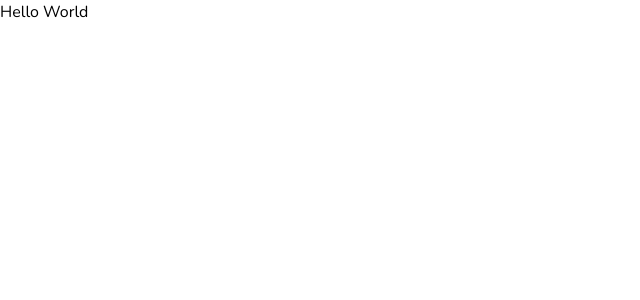
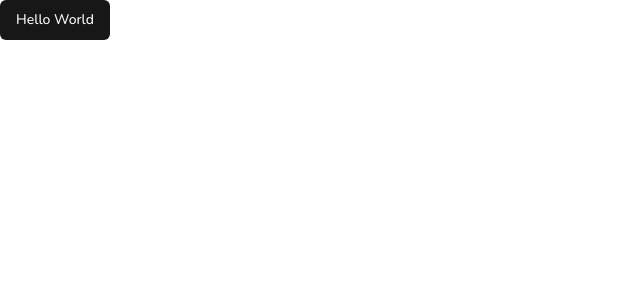
Before and after one commit to kleyton-ferreira/dashboard-finance-investments, a React (Vite) app: page / in a window 1280 px wide. Shown: the top 300 px of the page, without its empty margins (0-640 px from the left). Built offline with nearby package versions, Linux system fonts and the light colour scheme.

Commit message:
chore: add shadcn setup

```diff
--- a/src/App.jsx
+++ b/src/App.jsx
@@ -1,9 +1,10 @@
 import React from 'react'
+import { Button } from '@/components/ui/button'
 
 const App = () => {
   return (
     <div>
-      <h1>Hello World</h1>
+      <Button>Hello World</Button>
     </div>
   )
 }
--- /dev/null
+++ b/src/components/ui/button.jsx
@@ -0,0 +1,50 @@
+import * as React from 'react'
+import { Slot } from '@radix-ui/react-slot'
+import { cva } from 'class-variance-authority'
+
+import { cn } from '@/lib/utils'
+
+const buttonVariants = cva(
+  'inline-flex items-center justify-center gap-2 whitespace-nowrap rounded-md text-sm font-medium ring-offset-background transition-colors focus-visible:outline-none focus-visible:ring-2 focus-visible:ring-ring focus-visible:ring-offset-2 disabled:pointer-events-none disabled:opacity-50 [&_svg]:pointer-events-none [&_svg]:size-4 [&_svg]:shrink-0',
+  {
+    variants: {
+      variant: {
+        default: 'bg-primary text-primary-foreground hover:bg-primary/90',
+        destructive:
+          'bg-destructive text-destructive-foreground hover:bg-destructive/90',
+        outline:
+          'border border-input bg-background hover:bg-accent hover:text-accent-foreground',
+        secondary:
+          'bg-secondary text-secondary-foreground hover:bg-secondary/80',
+        ghost: 'hover:bg-accent hover:text-accent-foreground',
+        link: 'text-primary underline-offset-4 hover:underline',
+      },
+      size: {
+        default: 'h-10 px-4 py-2',
+        sm: 'h-9 rounded-md px-3',
+        lg: 'h-11 rounded-md px-8',
+        icon: 'h-10 w-10',
+      },
+    },
+    defaultVariants: {
+      variant: 'default',
+      size: 'default',
+    },
+  }
+)
+
+const Button = React.forwardRef(
+  ({ className, variant, size, asChild = false, ...props }, ref) => {
+    const Comp = asChild ? Slot : 'button'
+    return (
+      <Comp
+        className={cn(buttonVariants({ variant, size, className }))}
+        ref={ref}
+        {...props}
+      />
+    )
+  }
+)
+Button.displayName = 'Button'
+
+export { Button, buttonVariants }
--- a/src/index.css
+++ b/src/index.css
@@ -117,3 +117,68 @@
 * {
   font-family: 'Nunito', sans-serif;
 }
+
+@layer base {
+  :root {
+    --background: 0 0% 100%;
+    --foreground: 0 0% 3.9%;
+    --card: 0 0% 100%;
+    --card-foreground: 0 0% 3.9%;
+    --popover: 0 0% 100%;
+    --popover-foreground: 0 0% 3.9%;
+    --primary: 0 0% 9%;
+    --primary-foreground: 0 0% 98%;
+    --secondary: 0 0% 96.1%;
+    --secondary-foreground: 0 0% 9%;
+    --muted: 0 0% 96.1%;
+    --muted-foreground: 0 0% 45.1%;
+    --accent: 0 0% 96.1%;
+    --accent-foreground: 0 0% 9%;
+    --destructive: 0 84.2% 60.2%;
+    --destructive-foreground: 0 0% 98%;
+    --border: 0 0% 89.8%;
+    --input: 0 0% 89.8%;
+    --ring: 0 0% 3.9%;
+    --chart-1: 12 76% 61%;
+    --chart-2: 173 58% 39%;
+    --chart-3: 197 37% 24%;
+    --chart-4: 43 74% 66%;
+    --chart-5: 27 87% 67%;
+    --radius: 0.5rem;
+  }
+  .dark {
+    --background: 0 0% 3.9%;
+    --foreground: 0 0% 98%;
+    --card: 0 0% 3.9%;
+    --card-foreground: 0 0% 98%;
+    --popover: 0 0% 3.9%;
+    --popover-foreground: 0 0% 98%;
+    --primary: 0 0% 98%;
+    --primary-foreground: 0 0% 9%;
+    --secondary: 0 0% 14.9%;
+    --secondary-foreground: 0 0% 98%;
+    --muted: 0 0% 14.9%;
+    --muted-foreground: 0 0% 63.9%;
+    --accent: 0 0% 14.9%;
+    --accent-foreground: 0 0% 98%;
+    --destructive: 0 62.8% 30.6%;
+    --destructive-foreground: 0 0% 98%;
+    --border: 0 0% 14.9%;
+    --input: 0 0% 14.9%;
+    --ring: 0 0% 83.1%;
+    --chart-1: 220 70% 50%;
+    --chart-2: 160 60% 45%;
+    --chart-3: 30 80% 55%;
+    --chart-4: 280 65% 60%;
+    --chart-5: 340 75% 55%;
+  }
+}
+
+@layer base {
+  * {
+    @apply border-border;
+  }
+  body {
+    @apply bg-background text-foreground;
+  }
+}
--- /dev/null
+++ b/src/lib/utils.js
@@ -0,0 +1,6 @@
+import { clsx } from 'clsx'
+import { twMerge } from 'tailwind-merge'
+
+export function cn(...inputs) {
+  return twMerge(clsx(inputs))
+}
--- a/tailwind.config.js
+++ b/tailwind.config.js
@@ -1,8 +1,57 @@
 /** @type {import('tailwindcss').Config} */
 export default {
+  darkMode: ['class'],
   content: ['./index.html', './src/**/*.{js,jsx}'],
   theme: {
-    extend: {},
+    extend: {
+      borderRadius: {
+        lg: 'var(--radius)',
+        md: 'calc(var(--radius) - 2px)',
+        sm: 'calc(var(--radius) - 4px)',
+      },
+      colors: {
+        background: 'hsl(var(--background))',
+        foreground: 'hsl(var(--foreground))',
+        card: {
+          DEFAULT: 'hsl(var(--card))',
+          foreground: 'hsl(var(--card-foreground))',
+        },
+        popover: {
+          DEFAULT: 'hsl(var(--popover))',
+          foreground: 'hsl(var(--popover-foreground))',
+        },
+        primary: {
+          DEFAULT: 'hsl(var(--primary))',
+          foreground: 'hsl(var(--primary-foreground))',
+        },
+        secondary: {
+          DEFAULT: 'hsl(var(--secondary))',
+          foreground: 'hsl(var(--secondary-foreground))',
+        },
+        muted: {
+          DEFAULT: 'hsl(var(--muted))',
+          foreground: 'hsl(var(--muted-foreground))',
+        },
+        accent: {
+          DEFAULT: 'hsl(var(--accent))',
+          foreground: 'hsl(var(--accent-foreground))',
+        },
+        destructive: {
+          DEFAULT: 'hsl(var(--destructive))',
+          foreground: 'hsl(var(--destructive-foreground))',
+        },
+        border: 'hsl(var(--border))',
+        input: 'hsl(var(--input))',
+        ring: 'hsl(var(--ring))',
+        chart: {
+          1: 'hsl(var(--chart-1))',
+          2: 'hsl(var(--chart-2))',
+          3: 'hsl(var(--chart-3))',
+          4: 'hsl(var(--chart-4))',
+          5: 'hsl(var(--chart-5))',
+        },
+      },
+    },
   },
-  plugins: [],
+  plugins: [require('tailwindcss-animate')],
 }
--- a/vite.config.js
+++ b/vite.config.js
@@ -1,10 +1,16 @@
-import { defineConfig } from "vite";
-import react from "@vitejs/plugin-react";
+import { defineConfig } from 'vite'
+import react from '@vitejs/plugin-react'
+import path from 'path'
 
 export default defineConfig({
   plugins: [react()],
+  resolve: {
+    alias: {
+      '@': path.resolve(__dirname, './src'),
+    },
+  },
   server: {
     open: true,
     port: 3001,
   },
-});
+})
```
Also changed, not shown: jsconfig.json (added, +8 -0 lines), package.json (+7 -1 lines), components.json (added), 1 other file (tests, documents, lock files or other folders).
